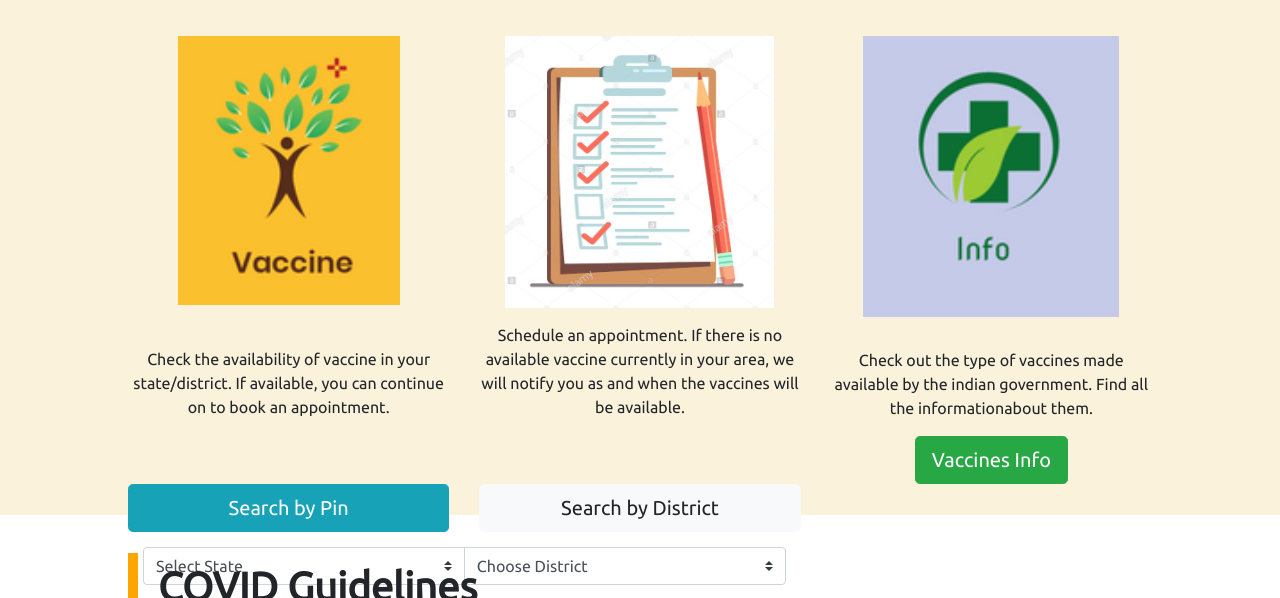
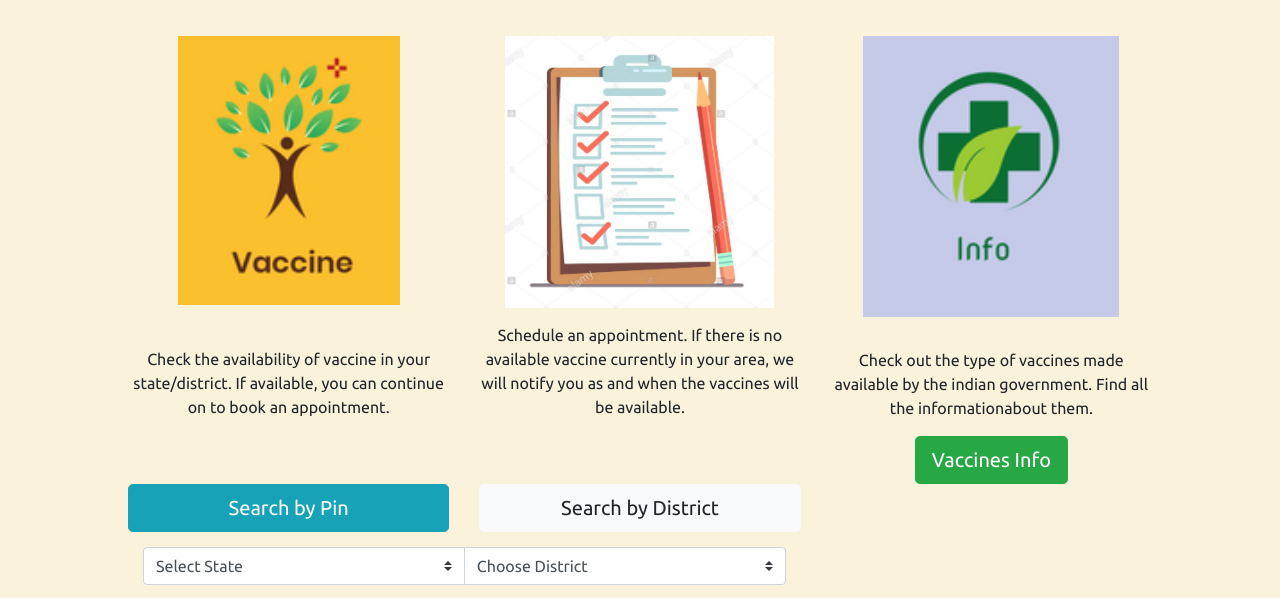
Before and after one commit to deep2609/Vaccine-info, a website: page home.html in a window 1280 px wide. Shown: the part 708-1306 px from the top of the page. Drawn offline with nearby package versions, Linux system fonts and the light colour scheme.

Commit message:
Update styles.css

```diff
--- a/styles.css
+++ b/styles.css
@@ -47,7 +47,7 @@ body {
 
 .feature {
     padding: 5% 10%;
-    height: 650px;
+    height: 825px;
     background-color: #faf2da;
     font-family: 'Ubuntu', sans-serif;
 }
```
